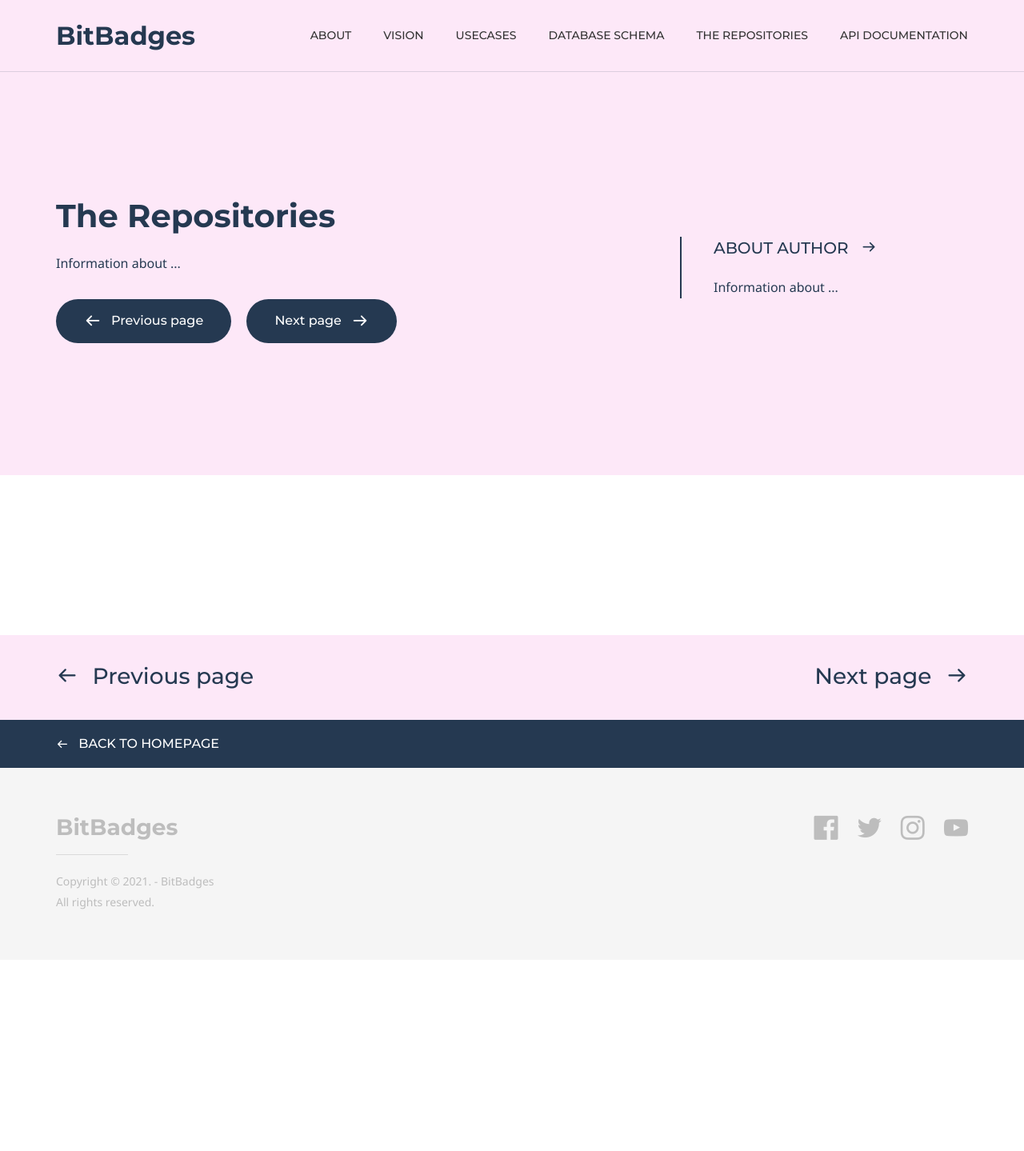
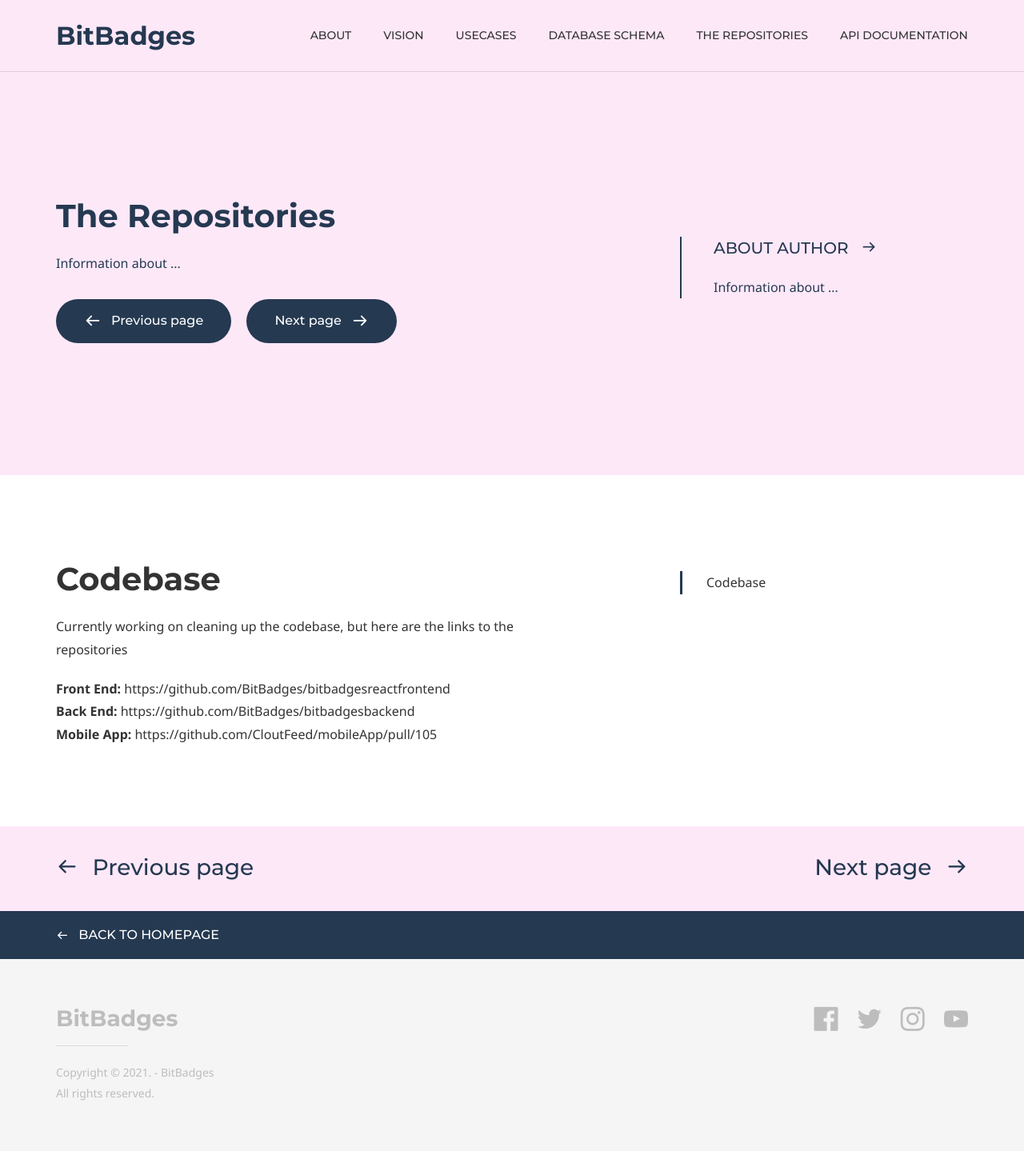
Before and after one commit to BitBadges/bitbadges.github.io, a Jekyll site: the page built from codebase.md, in a window 1280 px wide. Shown: the whole page at 80% size. Built offline with Jekyll 4.4.1, drawn with Linux system fonts in a browser that asks for light colours; some web fonts are replaced; before the commit the page ends 1200 px from its top, so only the background shows below that.

Commit message:
Update codebase.md

```diff
--- a/codebase.md
+++ b/codebase.md
@@ -27,3 +27,9 @@ page_nav:
         content: Next page
         url: 'https://bitbadges.github.io/api/'
 ---
+# Codebase
+Currently working on cleaning up the codebase, but here are the links to the repositories
+
+**Front End:** https://github.com/BitBadges/bitbadgesreactfrontend
+**Back End:** https://github.com/BitBadges/bitbadgesbackend
+**Mobile App:** https://github.com/CloutFeed/mobileApp/pull/105
```
